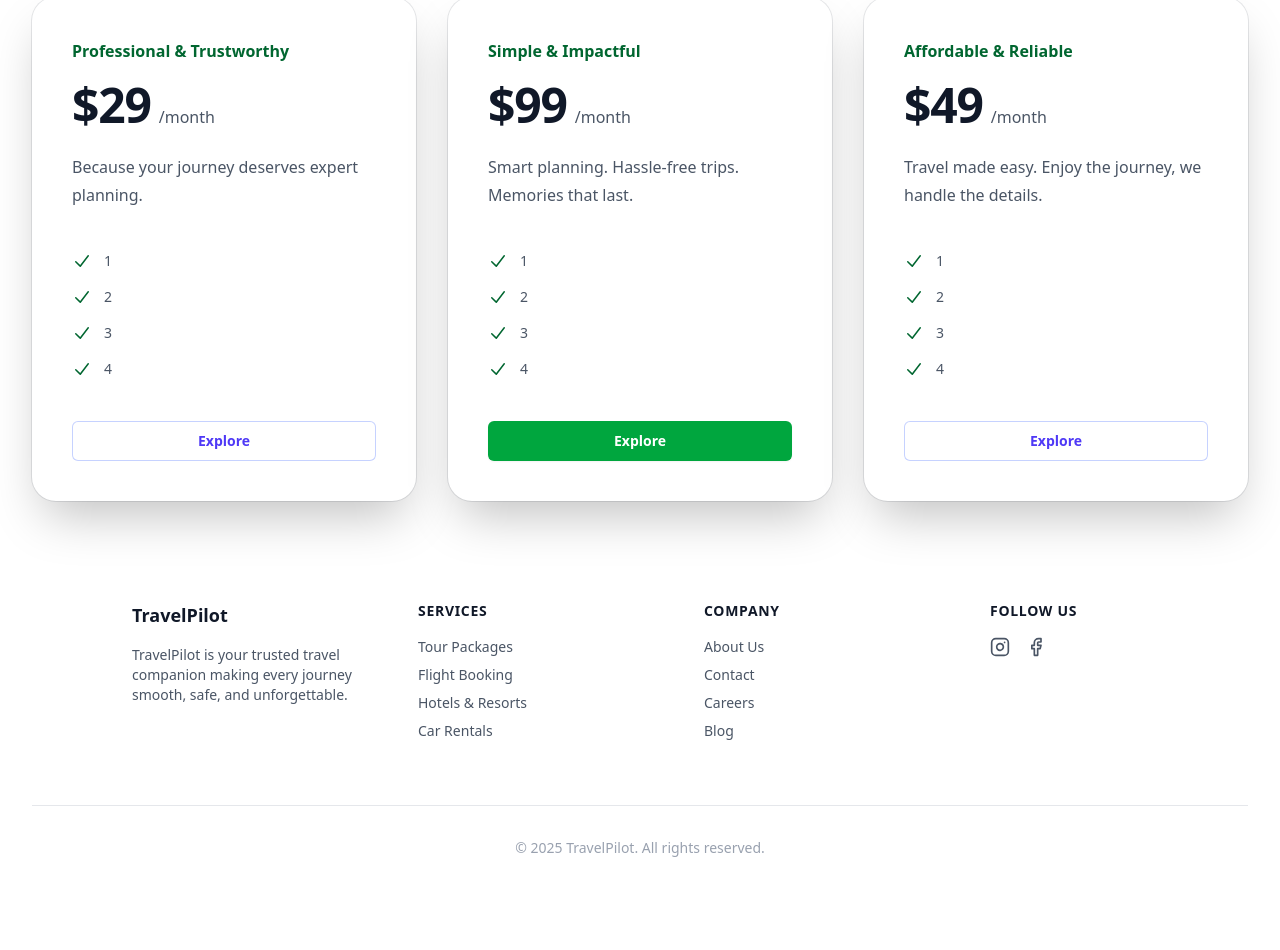
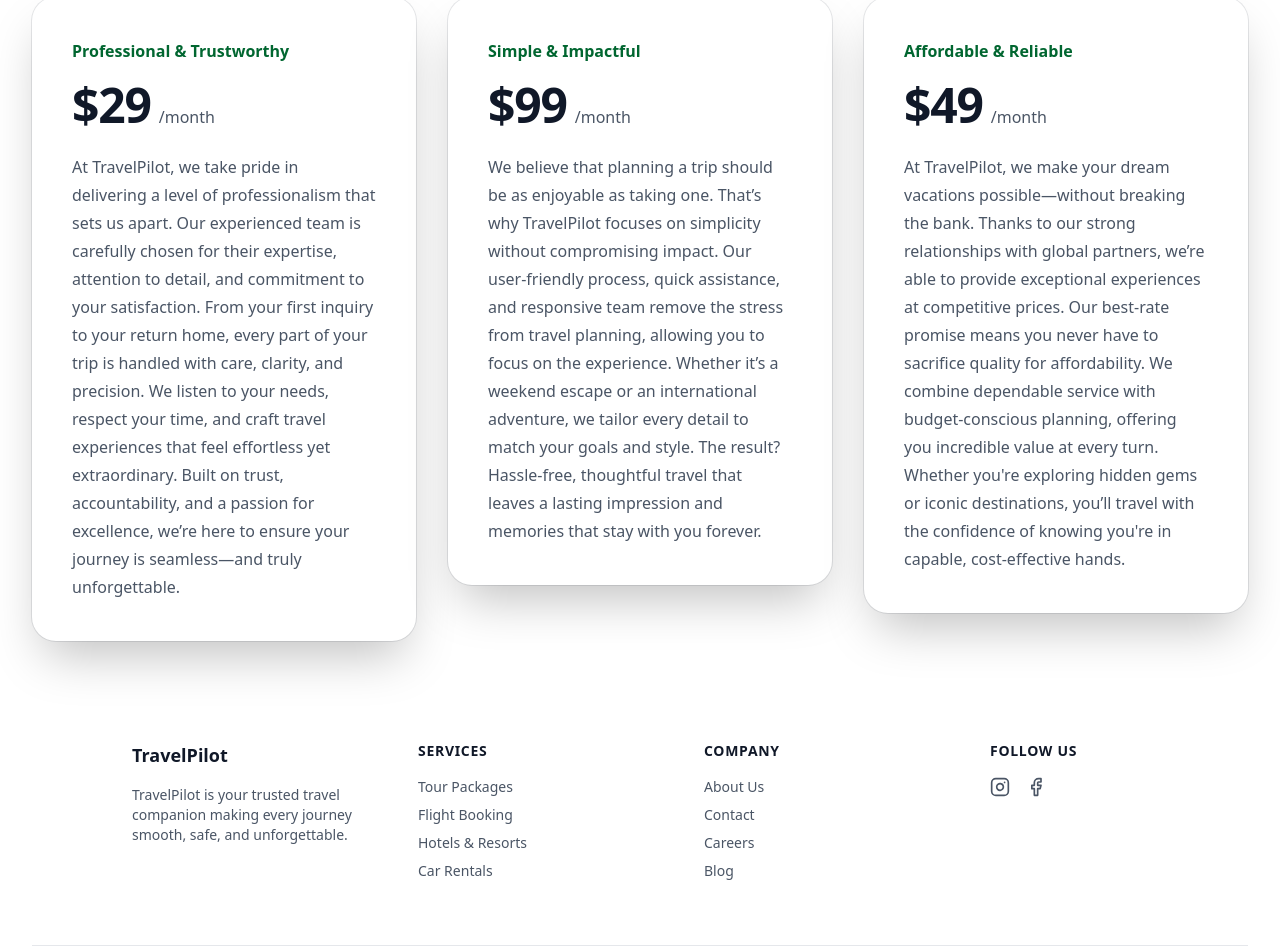
Before and after one commit to sreemonkavungal/TravelPilot, a React (Vite) app: page / in a window 1280 px wide. Shown: the part 813-1763 px from the top of the page. Built offline with nearby package versions, Linux system fonts and the light colour scheme.

Commit message:
updates on why-travelpilot section

```diff
--- a/src/components/Why-TravelPilot.jsx
+++ b/src/components/Why-TravelPilot.jsx
@@ -1,4 +1,4 @@
-import { CheckIcon } from '@heroicons/react/20/solid'
+import React from 'react';
 
 const tiers = [
   {
@@ -6,27 +6,21 @@
     id: 'tier-hobby',
     href: '#',
     priceMonthly: '$29',
-    description: "Because your journey deserves expert planning.",
-    features: ['1', '2', '3', '4'],
-    featured: false,
+    description: 'At TravelPilot, we take pride in delivering a level of professionalism that sets us apart. Our experienced team is carefully chosen for their expertise, attention to detail, and commitment to your satisfaction. From your first inquiry to your return home, every part of your trip is handled with care, clarity, and precision. We listen to your needs, respect your time, and craft travel experiences that feel effortless yet extraordinary. Built on trust, accountability, and a passion for excellence, we’re here to ensure your journey is seamless—and truly unforgettable.',
   },
   {
     name: 'Simple & Impactful',
     id: 'tier-enterprise',
     href: '#',
     priceMonthly: '$99',
-    description: 'Smart planning. Hassle-free trips. Memories that last.',
-    features: ['1', '2', '3', '4'],
-    featured: true,
+    description: 'We believe that planning a trip should be as enjoyable as taking one. That’s why TravelPilot focuses on simplicity without compromising impact. Our user-friendly process, quick assistance, and responsive team remove the stress from travel planning, allowing you to focus on the experience. Whether it’s a weekend escape or an international adventure, we tailor every detail to match your goals and style. The result? Hassle-free, thoughtful travel that leaves a lasting impression and memories that stay with you forever.',
   },
   {
     name: 'Affordable & Reliable',
     id: 'tier-business',
     href: '#',
     priceMonthly: '$49',
-    description: 'Travel made easy. Enjoy the journey, we handle the details.',
-    features: ['1', '2', '3', '4'],
-    featured: false,
+    description: "At TravelPilot, we make your dream vacations possible—without breaking the bank. Thanks to our strong relationships with global partners, we’re able to provide exceptional experiences at competitive prices. Our best-rate promise means you never have to sacrifice quality for affordability. We combine dependable service with budget-conscious planning, offering you incredible value at every turn. Whether you're exploring hidden gems or iconic destinations, you’ll travel with the confidence of knowing you're in capable, cost-effective hands.",
   },
 ]
 
@@ -47,11 +41,12 @@
           Why Choose TravelPilot?
         </p>
       </div>
+
       <p className="mx-auto mt-6 max-w-2xl text-center text-lg font-medium text-pretty text-gray-600 sm:text-xl/8">
         We turn travel dreams into real adventures with care, clarity, and a personal touch.
       </p>
-      {/* <div className="mx-auto mt-16 grid max-w-lg grid-cols-1 items-center gap-y-6 sm:mt-20 sm:gap-y-0 lg:max-w-4xl lg:grid-cols-3"> */}
-        <div className="mx-auto mt-16 grid max-w-7xl grid-cols-1 gap-8 sm:grid-cols-2 lg:grid-cols-3 items-start">
+
+      <div className="mx-auto mt-16 grid max-w-7xl h-auto grid-cols-1 gap-8 sm:grid-cols-2 lg:grid-cols-3 items-start">
 
         {tiers.map((tier, tierIdx) => (
 
@@ -83,35 +78,19 @@
             <p className={classNames(tier.featured ? 'text-gray-600' : 'text-gray-600', 'mt-6 text-base/7')}>
               {tier.description}
             </p>
-            <ul
-              role="list"
-              className={classNames(
-                tier.featured ? 'text-gray-600' : 'text-gray-600',
-                'mt-8 space-y-3 text-sm/6 sm:mt-10',
-              )}
-            >
-              {tier.features.map((feature) => (
-                <li key={feature} className="flex gap-x-3">
-                  <CheckIcon
-                    aria-hidden="true"
-                    className={classNames(tier.featured ? 'text-green-800' : 'text-green-800', 'h-6 w-5 flex-none')}
-                  />
-                  {feature}
-                </li>
-              ))}
-            </ul>
-            <a
+
+
+            {/* <a
               href={tier.href}
               aria-describedby={tier.id}
               className={classNames(
-                tier.featured
-                  ? 'bg-green-600 text-white shadow-xs hover:bg-green-800 focus-visible:outline-indigo-500'
-                  : 'text-indigo-600 ring-1 ring-indigo-200 ring-inset hover:ring-indigo-300 focus-visible:outline-indigo-600',
-                'mt-8 block rounded-md px-3.5 py-2.5 text-center text-sm font-semibold focus-visible:outline-2 focus-visible:outline-offset-2 sm:mt-10',
+              "mt-8 block rounded-md bg-green-600 px-3.5 py-2.5 text-center text-sm font-semibold text-white shadow-sm hover:bg-green-700 transition sm:mt-10"
               )}
             >
               Explore
-            </a>
+            </a> */}
+
+
           </div>
         ))}
       </div>
```
Lines whose indentation alone changed are shown as unchanged.
